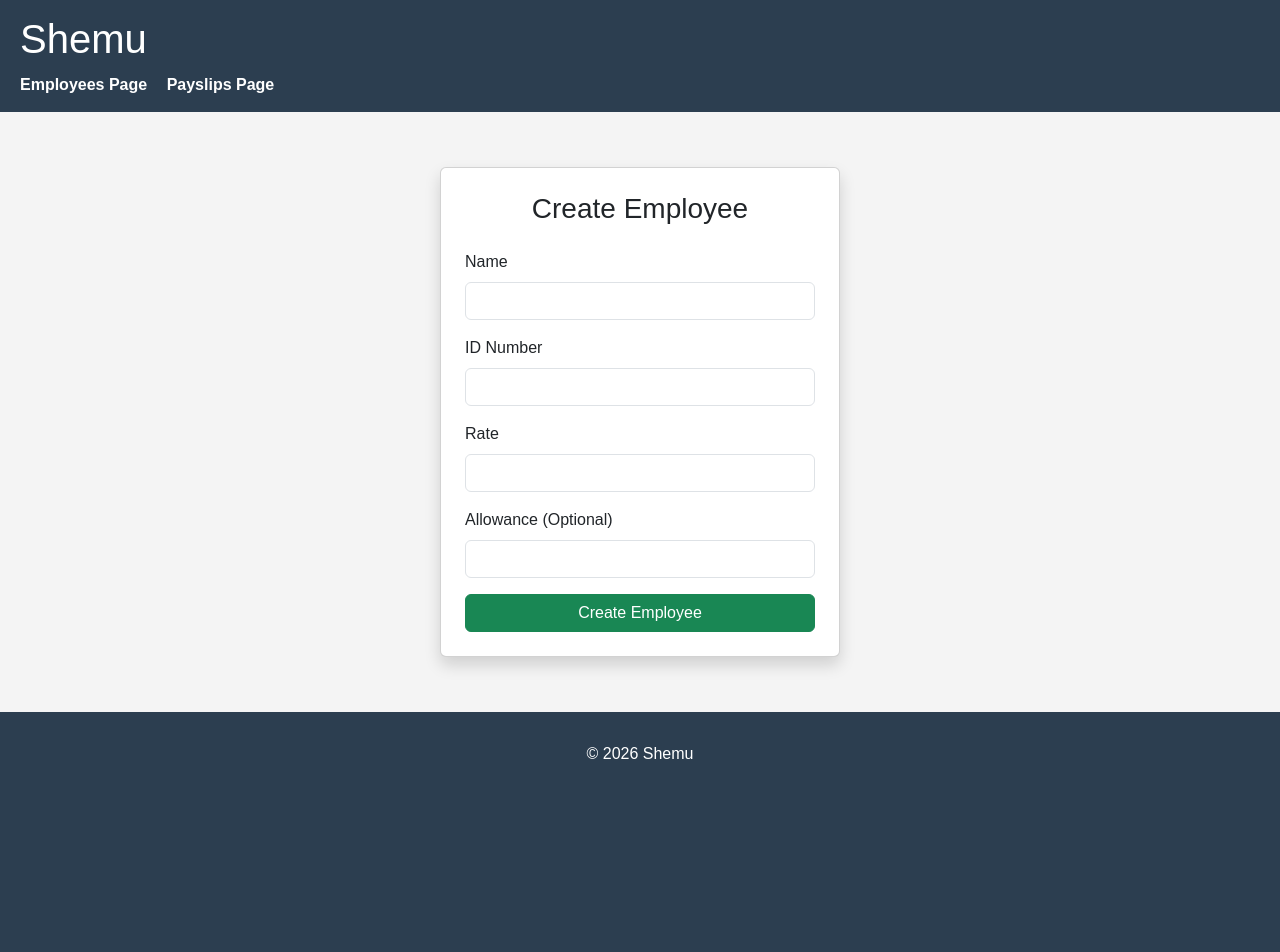
After one commit to Defalt1405/FinalProject-AudijeMangilit, a Django app: page /create_employee/ in a window 1280 px wide. The commit adds this page. Shown: the top 952 px of the page. Run offline with Django 5.2, Linux system fonts and the light colour scheme.

Commit message:
did employee page/creation/update/deletion and overtime calculation

```diff
--- /dev/null
+++ b/Shemu/payroll_app/templates/payroll_app/create_employee.html
@@ -0,0 +1,53 @@
+{% extends 'payroll_app/base.html' %}
+
+{% block content %}
+
+<div class="container d-flex justify-content-center align-items-center" style="min-height: 70vh;">
+
+    <div class="card p-4 shadow" style="width: 400px;">
+
+        <!-- Message -->
+        {% if message %}
+            <div class="alert alert-danger">
+                {{ message }}
+            </div>
+        {% endif %}
+
+        <!-- Header -->
+        <h3 class="text-center mb-4">Create Employee</h3>
+
+        <!-- Form -->
+        <form method="POST" action="{% url 'create_employee' %}">{% csrf_token %}
+
+            <!-- Name -->
+             <div class="mb-3">
+                <label class="form-label">Name</label>
+                <input type="text" name="name" class="form-control" required>
+            </div>
+
+            <div class="mb-3">
+                <label class="form-label">ID Number</label>
+                <input type="text" name="id_number" class="form-control" required>
+            </div>
+
+            <div class="mb-3">
+                <label class="form-label">Rate</label>
+                <input type="number" step="0.01" name="rate" class="form-control" required>
+            </div>
+
+            <div class="mb-3">
+                <label class="form-label">Allowance (Optional)</label>
+                <input type="number" step="0.01" name="allowance" class="form-control">
+            </div>
+
+            <div class="d-grid">
+                <button type="submit" class="btn btn-success">Create Employee</button>
+            </div>
+
+        </form>
+
+    </div>
+
+</div>
+
+{% endblock %}
--- a/Shemu/payroll_app/urls.py
+++ b/Shemu/payroll_app/urls.py
@@ -18,5 +18,11 @@ from django.urls import path
 from . import views
 
 urlpatterns = [
-    path('employees/', views.employees, name='employees')
-]
+    path('', views.employees, name='employees'),
+
+    path('employees/', views.employees, name='employees'),
+    path('create_employee/', views.create_employee, name="create_employee"),
+    path('update_employee/<int:pk>/', views.update_employee, name="update_employee"),
+    path('delete_employee/<int:pk>/', views.delete_employee, name="delete_employee"),
+    path('add_overtime/<int:pk>/', views.add_overtime, name="add_overtime"),
+    ]
--- a/Shemu/payroll_app/views.py
+++ b/Shemu/payroll_app/views.py
@@ -4,3 +4,74 @@ from payroll_app.models import Employee, Payslip
 def employees(request):
     employee_objects = Employee.objects.all()
     return render(request, 'payroll_app/employees.html', {'emp':employee_objects})
+
+def add_overtime(request, pk):
+    employee = get_object_or_404(Employee, pk=pk)
+
+    if request.method == "POST":
+        hours = float(request.POST.get('overtime_hours', 0))
+
+        #overtime calculation
+        overtime_amount = (employee.rate / 160) * 1.5 * hours
+
+        #adds to existing overtime (not replace)
+        current_overtime = employee.overtime_pay or 0
+        employee.overtime_pay = current_overtime + overtime_amount
+
+        employee.save()
+
+    return redirect('employees')
+
+def create_employee(request):
+    if request.method == "POST":
+        name = request.POST.get('name')
+        id_number = request.POST.get('id_number')
+        rate = request.POST.get('rate')
+        allowance = request.POST.get('allowance')
+
+        if Employee.objects.filter(id_number=id_number).exists():
+            return render(request, 'payroll_app/create_employee.html', {'message': 'ID Number is already in use.'})
+
+        if allowance == "" or allowance is None:
+            allowance = 0
+
+        Employee.objects.create(
+            name=name,
+            id_number=id_number,
+            rate=rate,
+            allowance=allowance,
+            overtime_pay=0
+        )
+
+        return redirect('employees')
+
+    return render(request, 'payroll_app/create_employee.html')
+
+def update_employee(request, pk):
+
+    employee = get_object_or_404(Employee, pk=pk)
+    message= None
+
+    if request.method == "POST":
+        name = request.POST.get('name')
+        id_number = request.POST.get('id_number')
+        rate = request.POST.get('rate')
+        allowance = request.POST.get('allowance')
+
+        if Employee.objects.filter(id_number=id_number).exclude(pk=employee.pk).exists():
+            message = "ID Number is already in use."
+        else:
+            employee.name = name
+            employee.id_number = id_number
+            employee.rate = rate
+            employee.allowance = allowance if allowance else None
+
+            employee.save()
+            return redirect('employees')
+
+    return render(request, 'payroll_app/update_employee.html', {'employee': employee,'message': message})
+
+def delete_employee(request, pk):
+    employee = get_object_or_404(Employee, pk=pk)
+    employee.delete()
+    return redirect('employees')
```
Also changed, not shown: Shemu/payroll_app/templates/payroll_app/employees.html (+17 -2 lines), Shemu/payroll_app/templates/payroll_app/update_employee.html (added, +53 -0 lines), Shemu/db.sqlite3.
